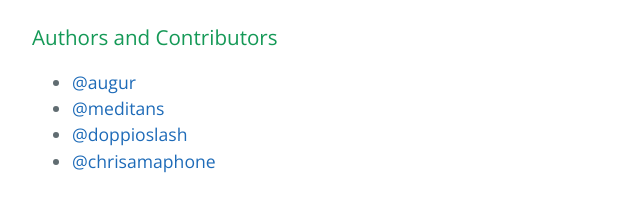
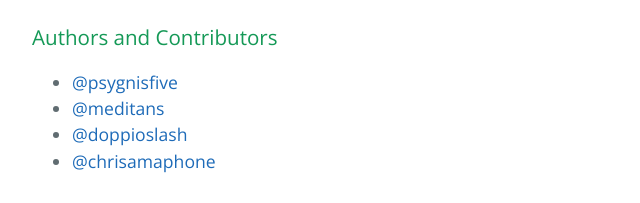
Before and after one commit to doppioslash/NarrativeAI, a plain HTML site: page index.html in a window 1280 px wide. Shown: the part 971-1174 px from the top of the page, 192-832 px from the left. Drawn offline with nearby package versions, Linux system fonts and the light colour scheme.

Commit message:
Update index.html

```diff
--- a/index.html
+++ b/index.html
@@ -49,7 +49,7 @@ and Its Applications</a></li>
 <a id="authors-and-contributors" class="anchor" href="#authors-and-contributors" aria-hidden="true"><span class="octicon octicon-link"></span></a>Authors and Contributors</h3>
 
 <ul>
-<li><a href="https://github.com/augur" class="user-mention">@augur</a></li>
+<li><a href="https://github.com/psygnisfive" class="user-mention">@psygnisfive</a></li>
 <li><a href="https://github.com/meditans" class="user-mention">@meditans</a></li>
 <li><a href="https://github.com/doppioslash" class="user-mention">@doppioslash</a></li>
 <li><a href="https://github.com/chrisamaphone" class="user-mention">@chrisamaphone</a></li>
```
